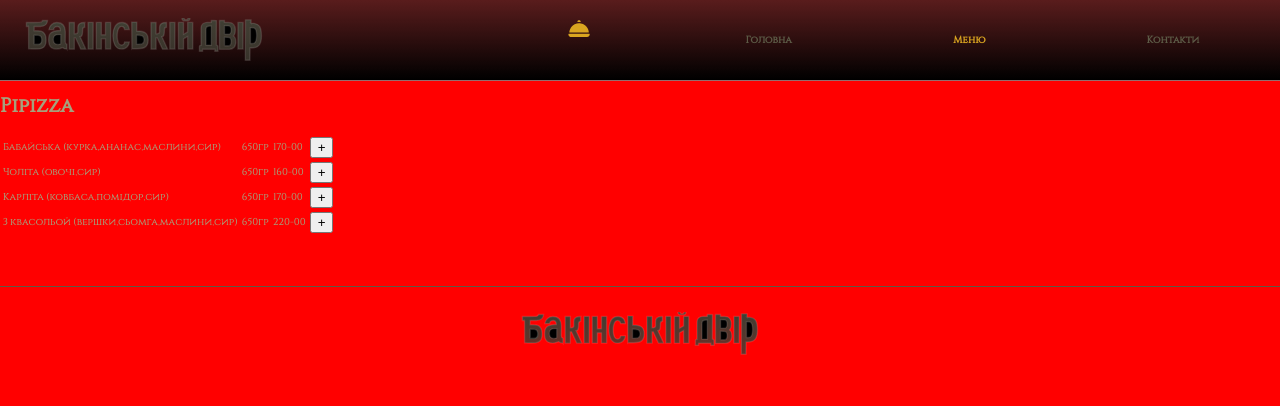
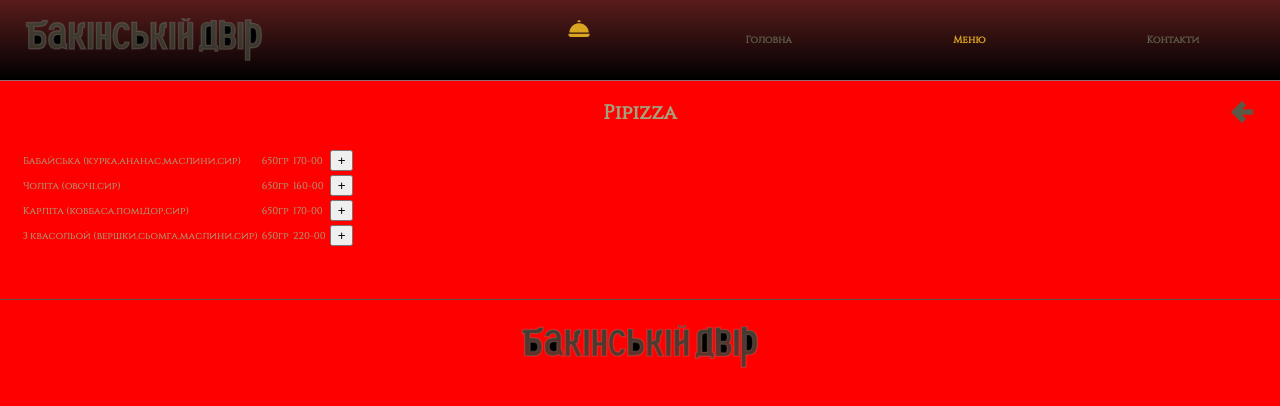
Before and after one commit to BalkoVV/BakuYard, a React (Create React App) app: page /menu/pipizza in a window 1280 px wide. Shown: the top 406 px of the page. Built offline with nearby package versions, Linux system fonts and the light colour scheme.

Commit message:
060424-0428

```diff
--- a/package.json
+++ b/package.json
@@ -8,7 +8,6 @@
     "react-dom": "^18.1.0",
     "react-router-dom": "^5.3.3",
     "react-scripts": "5.0.1",
-    "react-transition-group": "^4.4.5",
     "web-vitals": "^2.1.3"
   },
   "scripts": {
--- a/src/components/Header/Header.jsx
+++ b/src/components/Header/Header.jsx
@@ -45,7 +45,6 @@ export const Header = () => {
          <nav className={styles.headerNav}>
           <NavLink exact to="/" activeClassName={styles.activeLink}>Головна</NavLink>
           <NavLink to="/menu" activeClassName={styles.activeLink}>Меню</NavLink>
-          {/* <NavLink to="/delivery" activeClassName={styles.activeLink}>Доставка</NavLink> */}
           <NavLink to="/contacts" activeClassName={styles.activeLink}>Контакти</NavLink>
         </nav>
       </div>
--- a/src/components/MenuComponents/Pipizza/Pipizza.jsx
+++ b/src/components/MenuComponents/Pipizza/Pipizza.jsx
@@ -1,8 +1,15 @@
 // Pipizza.jsx
+
 import React, { useEffect, useState, useContext } from "react";
-import menuData from "services/pipizza.json";
+import { NavLink } from "react-router-dom";
+
 import AddButton from 'components/MenuComponents/AddButton/AddButton';
 import CartContext from "components/CartProvider/CartProvider";
+
+import { ReactComponent as ToMenuIcon } from 'images/toMenu.svg';
+
+import menuData from "services/pipizza.json";
+import styles from 'components/MenuComponents/menuStyle.module.css';
 
 const Pipizza = () => {
   const { addToCart, cartItems } = useContext(CartContext);
@@ -12,10 +19,23 @@ const Pipizza = () => {
     setMenuItems(menuData);
   }, []);
 
+  useEffect(() => {
+    const contentElements = document.querySelectorAll(`.${styles.fades}`);
+    contentElements.forEach((element, index) => {
+      setTimeout(() => {
+        element.style.opacity = '1';
+      }, 50 * index);
+    });
+  }, []);
+
   return (
     <div>
-      <h1>Pipizza</h1>
-      <table>
+      <div className={styles.dishPageContainer}>
+      <h1 className={`${styles.dishTitle} ${styles.fades}`}>Pipizza</h1>
+      <NavLink to="/menu" className={styles.toMenuButton}>
+        <ToMenuIcon  className={styles.fades}/>
+      </NavLink>
+      <table className={styles.fades}>
         <thead>
           <tr>
             {/* <th>ID</th> */}
@@ -27,11 +47,11 @@ const Pipizza = () => {
         </thead>
         <tbody>
           {menuItems.map((item) => (
-            <tr key={item.id}>
+            <tr key={item.id} className={styles.dishTableLine}>
               {/* <td>{item.id}</td> */}
-              <td>{item.назва}</td>
-              <td>{item.обєм}</td>
-              <td>{item.ціна}</td>
+              <td >{item.назва}</td>
+              <td >{item.обєм}</td>
+              <td >{item.ціна}</td>
               <td>
                 <AddButton
                   onClick={() => addToCart(item)}
@@ -42,6 +62,7 @@ const Pipizza = () => {
           ))}
         </tbody>
       </table>
+      </div>
     </div>
   );
 };
--- a/src/components/MenuComponents/Pizza/Pizza.jsx
+++ b/src/components/MenuComponents/Pizza/Pizza.jsx
@@ -1,8 +1,15 @@
-// Pizza.jsx
+// // Pizza.jsx
+
 import React, { useEffect, useState, useContext } from "react";
-import menuData from "services/pizza.json";
+import { NavLink } from "react-router-dom"; // Імпорт NavLink
+
 import AddButton from 'components/MenuComponents/AddButton/AddButton';
 import CartContext from "components/CartProvider/CartProvider";
+
+import { ReactComponent as ToMenuIcon } from 'images/toMenu.svg';
+
+import menuData from "services/pizza.json";
+import styles from 'components/MenuComponents/menuStyle.module.css';
 
 export const Pizza = () => {
   const { addToCart, cartItems } = useContext(CartContext);
@@ -12,11 +19,24 @@ export const Pizza = () => {
     setMenuItems(menuData);
   }, []);
 
+  useEffect(() => {
+    const contentElements = document.querySelectorAll(`.${styles.fades}`);
+    contentElements.forEach((element, index) => {
+      setTimeout(() => {
+        element.style.opacity = '1';
+      }, 50 * index);
+    });
+  }, []);
+
   return (
     <div>
-      <h1>Pizza</h1>
-      <table>
-        <thead>
+      <div className={styles.dishPageContainer}>
+      {/* <h1 className={styles.dishTitle}>Pizza</h1> */}
+      <h1 className={`${styles.dishTitle} ${styles.fades}`}>Pizza</h1>      <NavLink to="/menu" className={styles.toMenuButton}>
+      <ToMenuIcon  className={styles.fades}/>
+        </NavLink>
+      <table className={styles.fades}>
+        {/* <thead>
           <tr>
             <th>ID</th>
             <th>Назва</th>
@@ -24,8 +44,8 @@ export const Pizza = () => {
             <th>Ціна</th>
             <th>Дія</th>
           </tr>
-        </thead>
-        <tbody>
+        </thead> */}
+        <tbody  className={`${styles.fadeIn}`}>
           {menuItems.map((item) => (
             <tr key={item.id}>
               {/* <td>{item.id}</td> */}
@@ -42,6 +62,7 @@ export const Pizza = () => {
           ))}
         </tbody>
       </table>
+      </div>
     </div>
   );
 };
--- /dev/null
+++ b/src/components/MenuComponents/menuStyle.module.css
@@ -0,0 +1,26 @@
+.toMenuButton {
+   position: absolute;
+   top: 20px;
+   right: 27px;
+   }
+
+.dishTitle {
+   display: flex;
+   justify-content: center;
+   padding:  20px 0;
+   margin: 0;
+}
+
+.dishTableLine {
+   border-bottom: 1px solid #5e5d5d81;
+}
+
+.dishPageContainer {
+   position: relative;
+   padding: 0 20px;
+}
+
+.fades {
+   opacity: 0; /* Початковий стан непрозорості */
+   transition: opacity 2s ease-in-out; /* Плавний перехід непрозорості */
+ }
--- a/src/pages/MenuPage/MenuPage.jsx
+++ b/src/pages/MenuPage/MenuPage.jsx
@@ -27,7 +27,7 @@ const MenuPage = () => {
      <div className={styles.menuContainer}>
      <Switch>
         <Route path="/menu" exact>
-            <h1 className={styles.menuTitle}>--- Меню ---</h1>
+            <h1 className={`${styles.menuTitle} ${styles.fadeIn}`}>Меню</h1>
             <ul className={styles.list}>
               <li className={styles.fadeIn}>
                 <NavLink to="/menu/pizza">
@@ -102,155 +102,3 @@ const MenuPage = () => {
 };
 
 export default MenuPage;
-
-
-
-// import React from "react";
-// import { NavLink, Route, Switch } from "react-router-dom";
-// import { CSSTransition } from 'react-transition-group';
-
-// import Pipizza from 'components/MenuComponents/Pipizza/Pipizza';
-// import Pizza from "components/MenuComponents/Pizza/Pizza";
-
-// import styles from 'pages/MenuPage/MenuPage.module.css';
-
-// const MenuPage = () => {
-
-
-//   return (
-//    <div>
-//      <div className={styles.menuContainer}>
-//        <Switch>
-//          <Route path="/menu" exact>
-//            <h1 className={styles.menuTitle}>--- Меню ---</h1>
-//            <ul className={styles.list}>
-//              <CSSTransition in={true} appear={true} timeout={1000} classNames="fade">
-//                <li className={styles.fadeIn}>
-//                  <NavLink to="/menu/pizza">
-//                    Pizza
-//                  </NavLink>
-//                </li>
-//              </CSSTransition>
-//              <CSSTransition in={true} appear={true} timeout={1000} classNames="fade">
-//                <li className={styles.fadeIn}>
-//                  <NavLink to="/menu/pipizza">
-//                    Pipizza
-//                  </NavLink>
-//                </li>
-//              </CSSTransition>
-//              <CSSTransition in={true} appear={true} timeout={1000} classNames="fade">
-//                <li className={styles.fadeIn}>
-//                  <NavLink to="/menu/pizza">
-//                    Pizza
-//                  </NavLink>
-//                </li>
-//              </CSSTransition>
-//              <CSSTransition in={true} appear={true} timeout={1000} classNames="fade">
-//                <li className={styles.fadeIn}>
-//                  <NavLink to="/menu/pipizza">
-//                    Pipizza
-//                  </NavLink>
-//                </li>
-//              </CSSTransition>
-//              <CSSTransition in={true} appear={true} timeout={1000} classNames="fade">
-//                <li className={styles.fadeIn}>
-//                  <NavLink to="/menu/pizza">
-//                    Pizza
-//                  </NavLink>
-//                </li>
-//              </CSSTransition>
-//              <CSSTransition in={true} appear={true} timeout={1000} classNames="fade">
-//                <li className={styles.fadeIn}>
-//                  <NavLink to="/menu/pipizza">
-//                    Pipizza
-//                  </NavLink>
-//                </li>
-//              </CSSTransition>
-//              <CSSTransition in={true} appear={true} timeout={1000} classNames="fade">
-//                <li className={styles.fadeIn}>
-//                  <NavLink to="/menu/pizza">
-//                    Pizza
-//                  </NavLink>
-//                </li>
-//              </CSSTransition>
-//              <CSSTransition in={true} appear={true} timeout={1000} classNames="fade">
-//                <li className={styles.fadeIn}>
-//                  <NavLink to="/menu/pipizza">
-//                    Pipizza
-//                  </NavLink>
-//                </li>
-//              </CSSTransition>
-//              <CSSTransition in={true} appear={true} timeout={1000} classNames="fade">
-//                <li className={styles.fadeIn}>
-//                  <NavLink to="/menu/pizza">
-//                    Pizza
-//                  </NavLink>
-//                </li>
-//              </CSSTransition>
-//              <CSSTransition in={true} appear={true} timeout={1000} classNames="fade">
-//                <li className={styles.fadeIn}>
-//                  <NavLink to="/menu/pipizza">
-//                    Pipizza
-//                  </NavLink>
-//                </li>
-//              </CSSTransition>
-
-//            </ul>
-//          </Route>
-
-
-//          <Route path="/menu/pipizza" component={Pipizza} />
-//          <Route path="/menu/pizza" component={Pizza} />
-//        </Switch>
-//      </div>
-//    </div>
-//   );
-// };
-
-// export default MenuPage;
-
-// import React from "react";
-// import { NavLink, Route, Switch } from "react-router-dom";
-// import { CSSTransition } from 'react-transition-group';
-
-// import Pipizza from 'components/MenuComponents/Pipizza/Pipizza';
-// import Pizza from "components/MenuComponents/Pizza/Pizza";
-
-// import styles from 'pages/MenuPage/MenuPage.module.css';
-
-// const MenuPage = () => {
-
-//   return (
-//    <div>
-//      <div className={styles.menuContainer}>
-//        <Switch>
-//          <Route path="/menu" exact>
-//            <h1 className={styles.menuTitle}>--- Меню ---</h1>
-//            <ul className={styles.list}>
-//              <CSSTransition in={true} appear={true} timeout={5000} classNames="fade">
-//                <li>
-//                  <NavLink to="/menu/pizza">
-//                    Pizza
-//                  </NavLink>
-//                </li>
-//              </CSSTransition>
-//              <CSSTransition in={true} appear={true} timeout={5000} classNames="fade">
-//                <li>
-//                  <NavLink to="/menu/pipizza">
-//                    Pipizza
-//                  </NavLink>
-//                </li>
-//              </CSSTransition>
-//              {/* Додайте інші пункти меню тут */}
-//            </ul>
-//          </Route>
-
-//          <Route path="/menu/pipizza" component={Pipizza} />
-//          <Route path="/menu/pizza" component={Pizza} />
-//        </Switch>
-//      </div>
-//    </div>
-//   );
-// };
-
-// export default MenuPage;
--- a/src/pages/MenuPage/MenuPage.module.css
+++ b/src/pages/MenuPage/MenuPage.module.css
@@ -3,18 +3,6 @@
 
    transition: opacity 1.5s ease-in-out;
 }
-/*
-.fade-enter {
-   opacity: 0;
- }
-
- .fade-enter-active {
-   opacity: 1;
-   transition: opacity 1s ease-in-out;
- } */
-
-
-
 
 .menuContainer {
 width: 100%;
@@ -44,9 +32,10 @@ width: 100%;
  }
 
 .menuTitle {
-display: flex;
-justify-content: center;
-padding:  10px 0;
+   display: flex;
+   justify-content: center;
+   padding:  20px 0;
+   margin: 0;
 }
 
 .list {
```
Also changed, not shown: src/images/addDish.svg (added), src/images/toMenu.svg (added).
